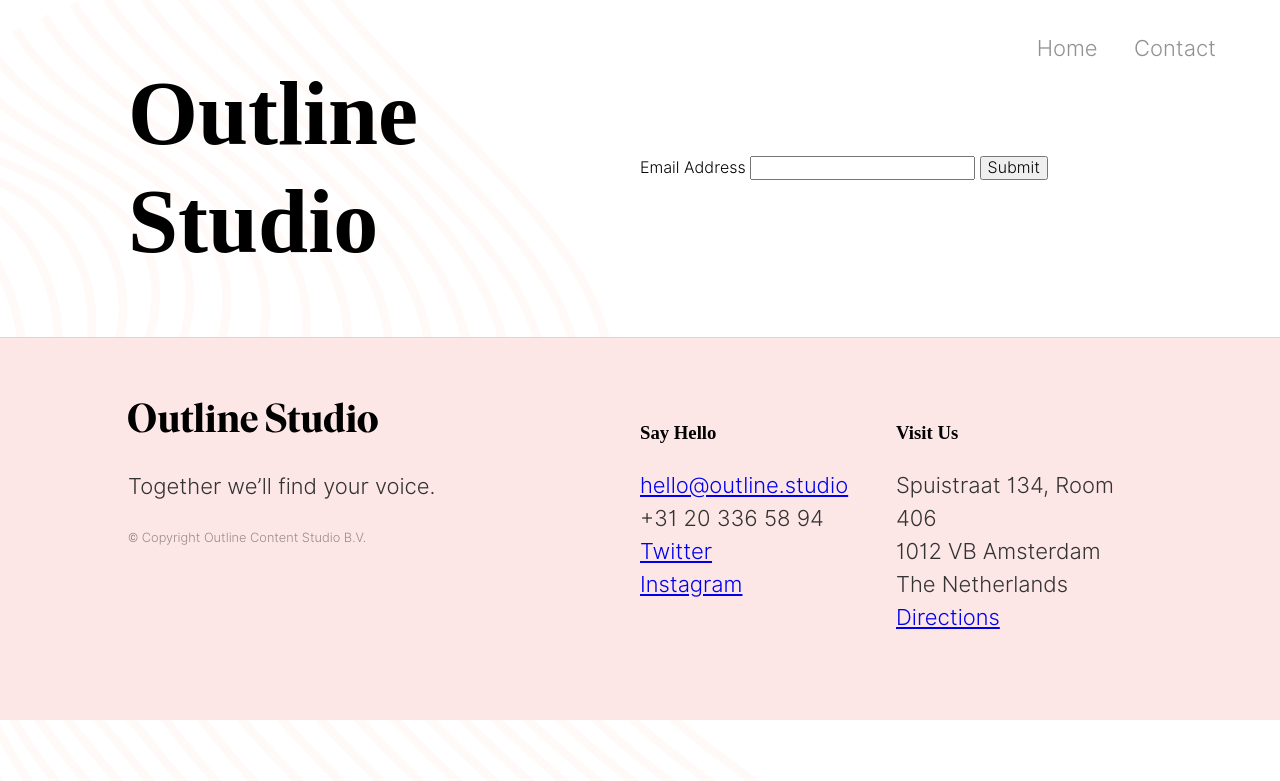
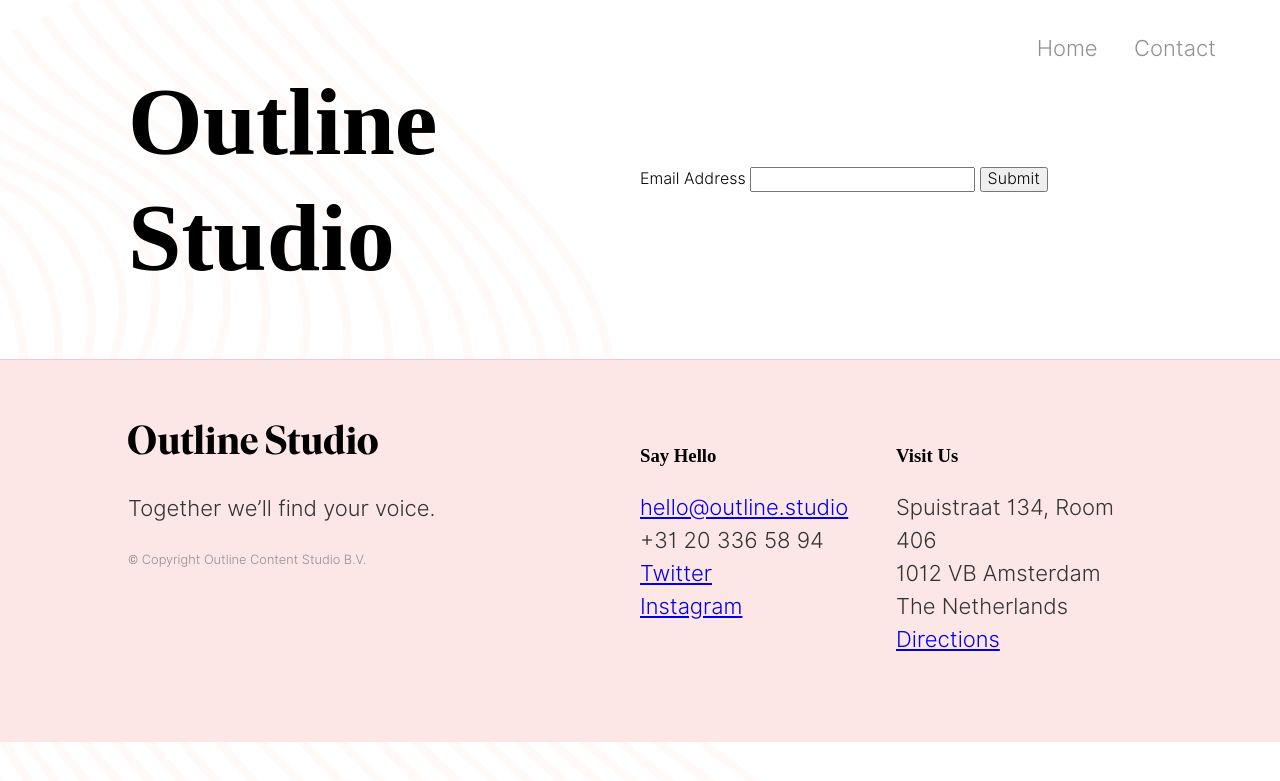
Before and after one commit to aarongilmore/outline-studio, a Jekyll site: the page built from contact.md, in a window 1280 px wide. Shown: the top 781 px of the page. Built offline with Jekyll 4.4.1, drawn with Linux system fonts in a browser that asks for light colours; nearby versions of some CDN libraries; some web fonts are replaced.

Commit message:
Type size.

```diff
--- a/_sass/_fluid-type.scss
+++ b/_sass/_fluid-type.scss
@@ -32,7 +32,7 @@ p {
 }
 
 h1 {
-  @include fluid-type(48px, 90px);
+  @include fluid-type(48px, 96px);
 }
 
 h2 {
```
